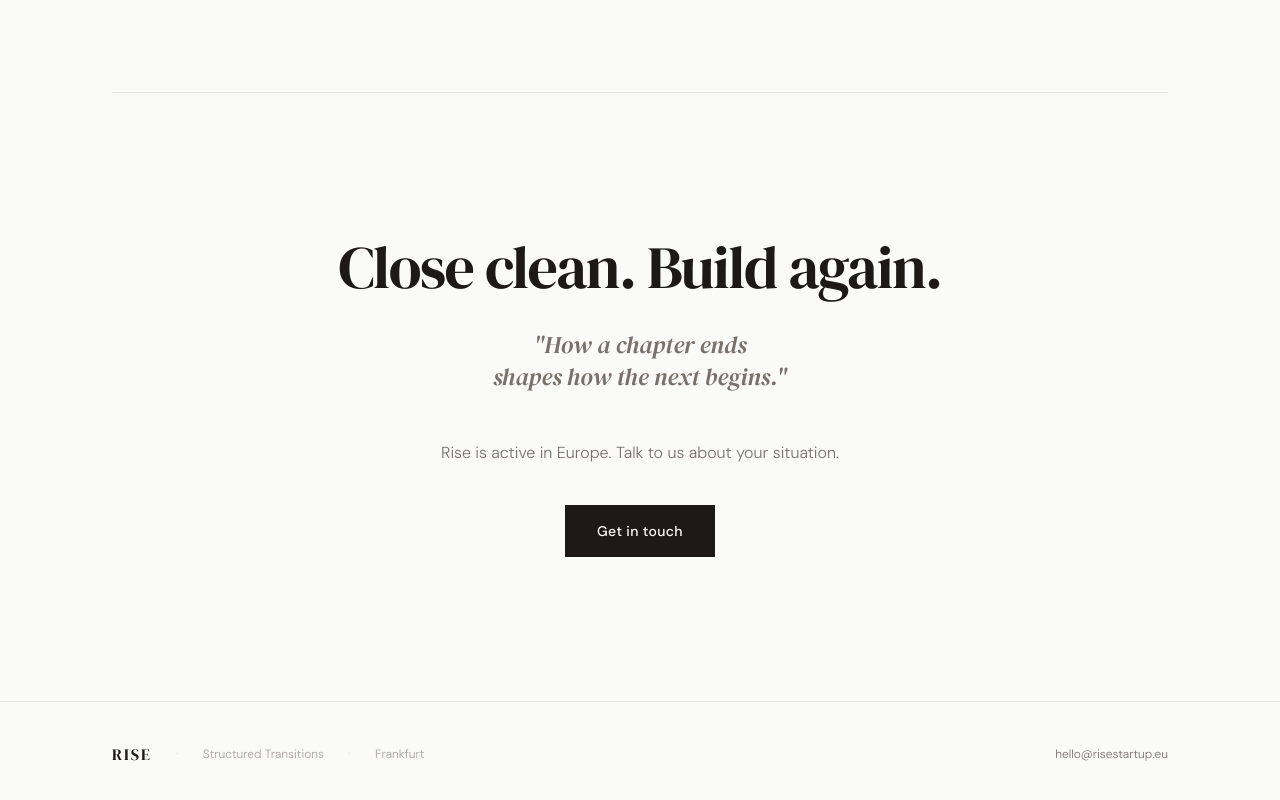
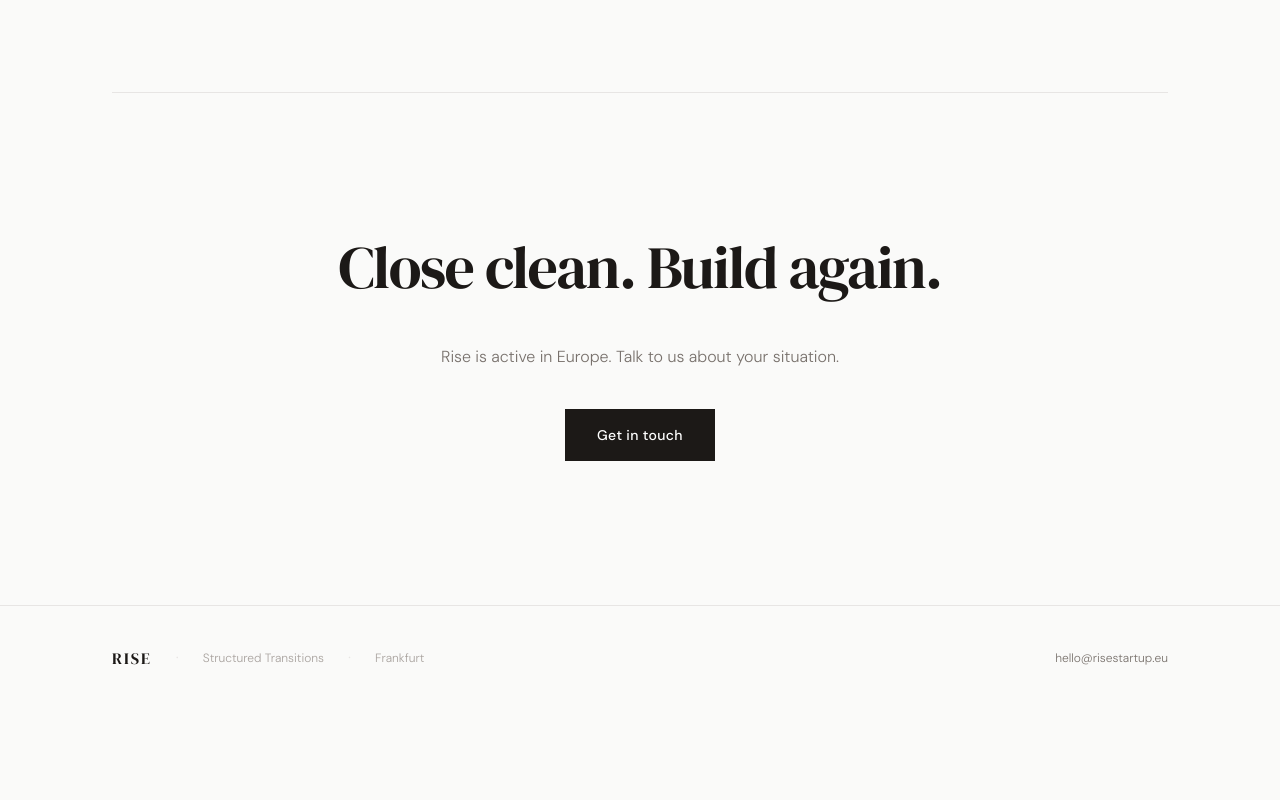
Before and after one commit to fharseim/Winddown, a React (Vite) app: page / in a window 1280 px wide. Shown: the part 2712-3512 px from the top of the page. After the commit the page ends 3422 px from the top, so only its background shows below. Built offline with nearby package versions, Linux system fonts and the light colour scheme.

Commit message:
Remove supporting quote from Closer — tagline stands alone
'Close clean. Build again.' carries itself. The additional quote
diluted the impact.

https://claude.ai/code/session_017vzRvL8ZLrSPivRPep6yvx

```diff
--- a/src/App.jsx
+++ b/src/App.jsx
@@ -238,12 +238,9 @@ function WhoWeServe() {
 function Closer() {
   return (
     <section className="py-24 md:py-36 px-6 md:px-12 max-w-6xl mx-auto text-center">
-      <p className="font-serif font-normal text-rise-dark text-4xl md:text-5xl lg:text-6xl leading-tight mb-8 tracking-tight">
+      <p className="font-serif font-normal text-rise-dark text-4xl md:text-5xl lg:text-6xl leading-tight mb-12 tracking-tight">
         Close clean. Build again.
       </p>
-      <blockquote className="font-serif font-normal italic text-rise-muted text-xl md:text-2xl leading-tight max-w-2xl mx-auto mb-12">
-        "How a chapter ends<br className="hidden md:block" /> shapes how the next begins."
-      </blockquote>
       <p className="font-sans font-light text-rise-muted text-base mb-10">
         Rise is active in Europe. Talk to us about your situation.
       </p>
```
